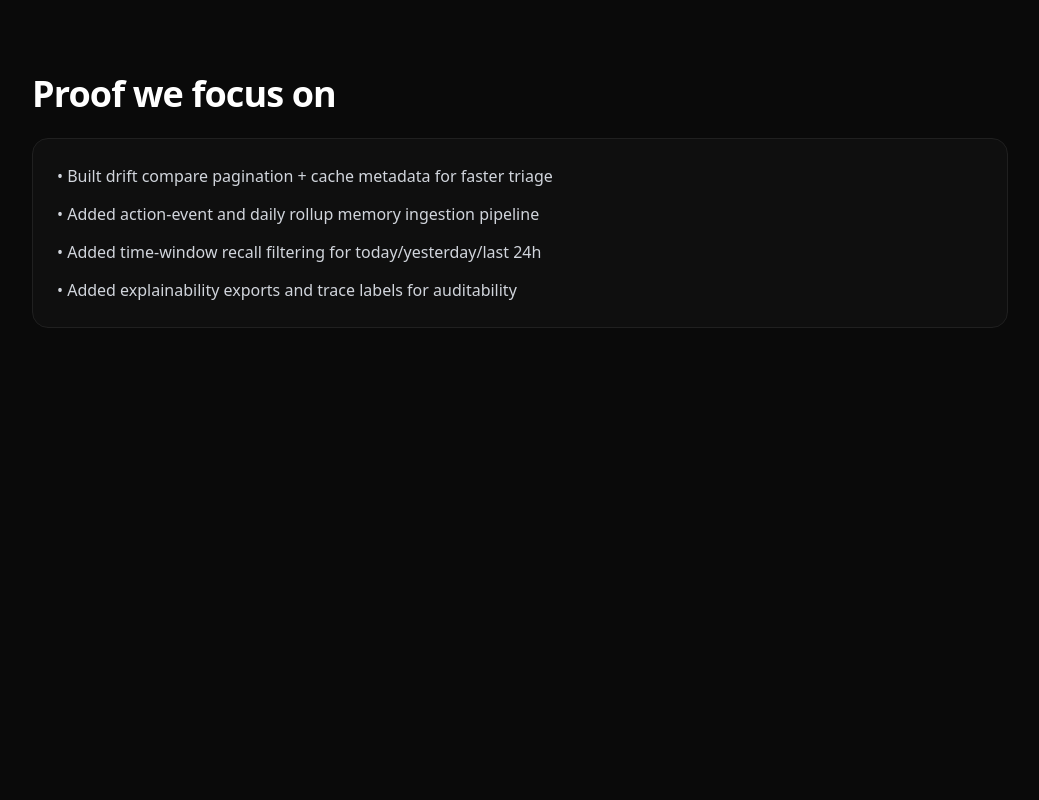
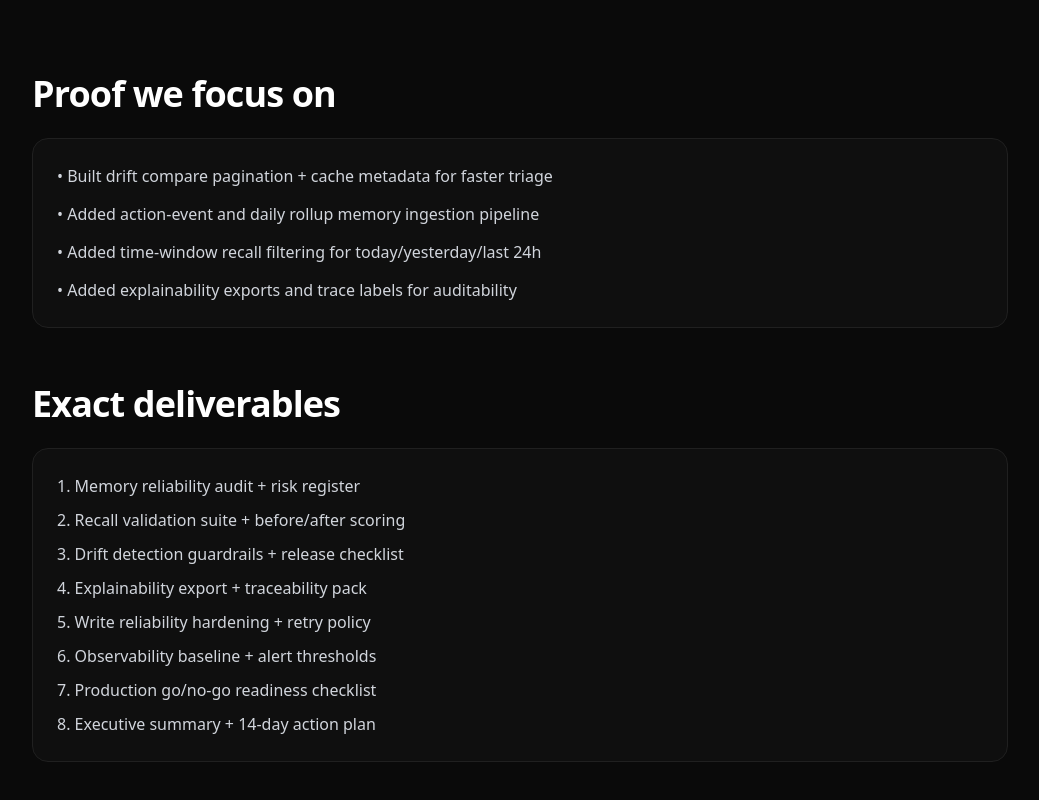
Before and after one commit to jlgrimes/conch-web, a Next.js app: page /reliability in a window 1280 px wide. Shown: the part 923-1723 px from the top of the page, without its empty margins (120-1159 px from the left). Before the commit the page ends 1347 px from the top, so only its background shows below. Built offline with nearby package versions, Linux system fonts and the light colour scheme.

Commit message:
content(web): publish exact reliability deliverables section

```diff
--- a/app/reliability/page.tsx
+++ b/app/reliability/page.tsx
@@ -100,7 +100,7 @@ export default function ReliabilityPage() {
         </div>
       </section>
 
-      <section className="w-full max-w-5xl px-6 pb-16 md:pb-24">
+      <section className="w-full max-w-5xl px-6 pb-10 md:pb-14">
         <FadeIn>
           <h2 className="text-3xl md:text-4xl font-semibold text-white tracking-tight mb-6">Proof we focus on</h2>
         </FadeIn>
@@ -115,6 +115,26 @@ export default function ReliabilityPage() {
           </div>
         </FadeIn>
       </section>
+
+      <section className="w-full max-w-5xl px-6 pb-16 md:pb-24">
+        <FadeIn>
+          <h2 className="text-3xl md:text-4xl font-semibold text-white tracking-tight mb-6">Exact deliverables</h2>
+        </FadeIn>
+        <FadeIn delay={0.1}>
+          <div className="bg-[#0f0f0f] border border-[#202020] rounded-2xl p-6">
+            <ol className="space-y-2 text-gray-300 leading-relaxed list-decimal list-inside">
+              <li>Memory reliability audit + risk register</li>
+              <li>Recall validation suite + before/after scoring</li>
+              <li>Drift detection guardrails + release checklist</li>
+              <li>Explainability export + traceability pack</li>
+              <li>Write reliability hardening + retry policy</li>
+              <li>Observability baseline + alert thresholds</li>
+              <li>Production go/no-go readiness checklist</li>
+              <li>Executive summary + 14-day action plan</li>
+            </ol>
+          </div>
+        </FadeIn>
+      </section>
     </main>
   );
 }
```
